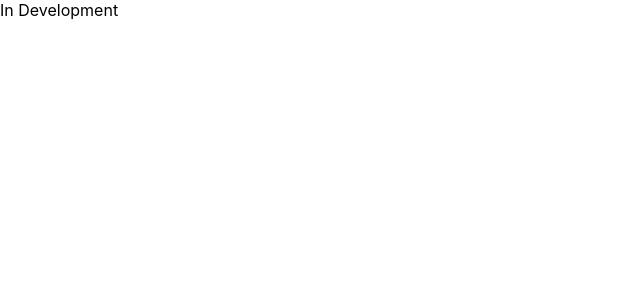
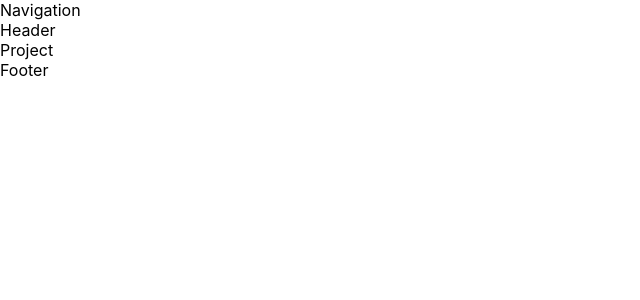
Before and after one commit to Hudson-TD/module_twenty_challenge_hudsontd, a React (Create React App) app: page / in a window 1280 px wide. Shown: the top 300 px of the page, without its empty margins (0-640 px from the left). Built offline with nearby package versions, Linux system fonts and the light colour scheme.

Commit message:
importing components into main App.js

```diff
--- a/src/App.js
+++ b/src/App.js
@@ -1,7 +1,18 @@
 import "./App.css";
+import Navigation from "./components/Navigation";
+import Header from "./components/Header";
+import Project from "./components/Project";
+import Footer from "./components/Footer";
 
 function App() {
-  return <div>In Development</div>;
+  return (
+    <>
+      <Navigation />
+      <Header />
+      <Project />
+      <Footer />
+    </>
+  );
 }
 
 export default App;
```
